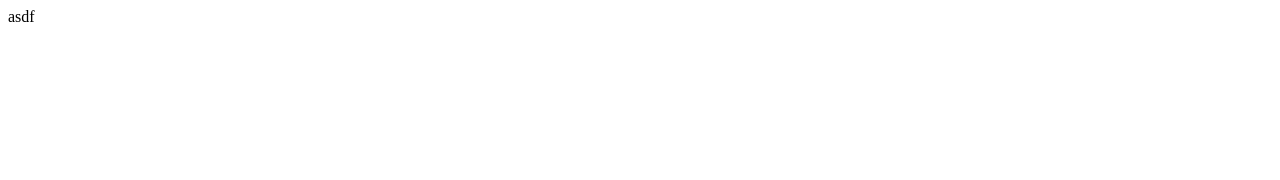
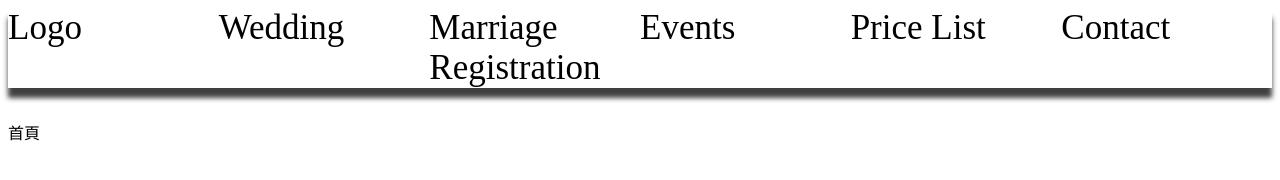
Before and after one commit to QimatLuo/qimatluo.github.io, a plain HTML site: page index.html in a window 1280 px wide. Drawn offline with Linux system fonts and the light colour scheme.

Commit message:
fixup! first commit

```diff
--- a/index.html
+++ b/index.html
@@ -1 +1,47 @@
-asdf
+<!DOCTYPE html>
+<html>
+<head>
+  <meta charset="utf-8">
+  <meta name="viewport" content="width=device-width">
+  <title>JS Bin</title>
+<style>
+body {
+  display: grid;
+  gap: 2em;
+}
+
+header {
+  display: grid;
+  grid-template-columns: repeat(6, 1fr);
+
+  box-shadow: 0px 10px 5px 0px rgba(0,0,0,0.75);
+-webkit-box-shadow: 0px 10px 5px 0px rgba(0,0,0,0.75);
+-moz-box-shadow: 0px 10px 5px 0px rgba(0,0,0,0.75);
+}
+header div {
+  cursor: pointer;
+  font-size: 35px;
+}
+</style>
+</head>
+<body>
+  <header>
+    <div>Logo</div>
+    <div>Wedding</div>
+    <div>Marriage Registration</div>
+    <div>Events</div>
+    <div>Price List</div>
+    <div>Contact</div>
+  </header>
+  <article>
+    <div>首頁</div>
+  </article>
+  <script>
+    document.querySelectorAll('header div').forEach(dom => {
+          dom.onclick = (e) => {
+                document.querySelector('article div').innerHTML = e.target.innerText
+            }
+      })
+  </script>
+</body>
+</html>
```
